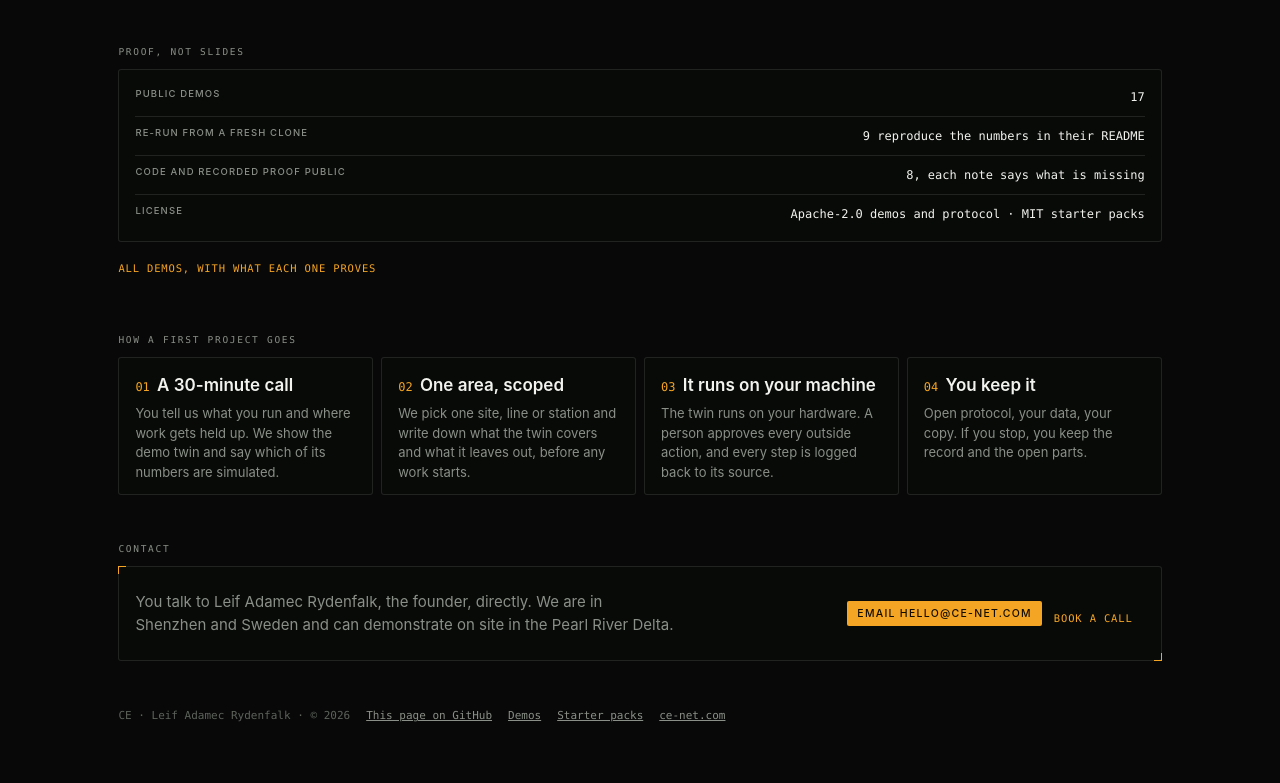
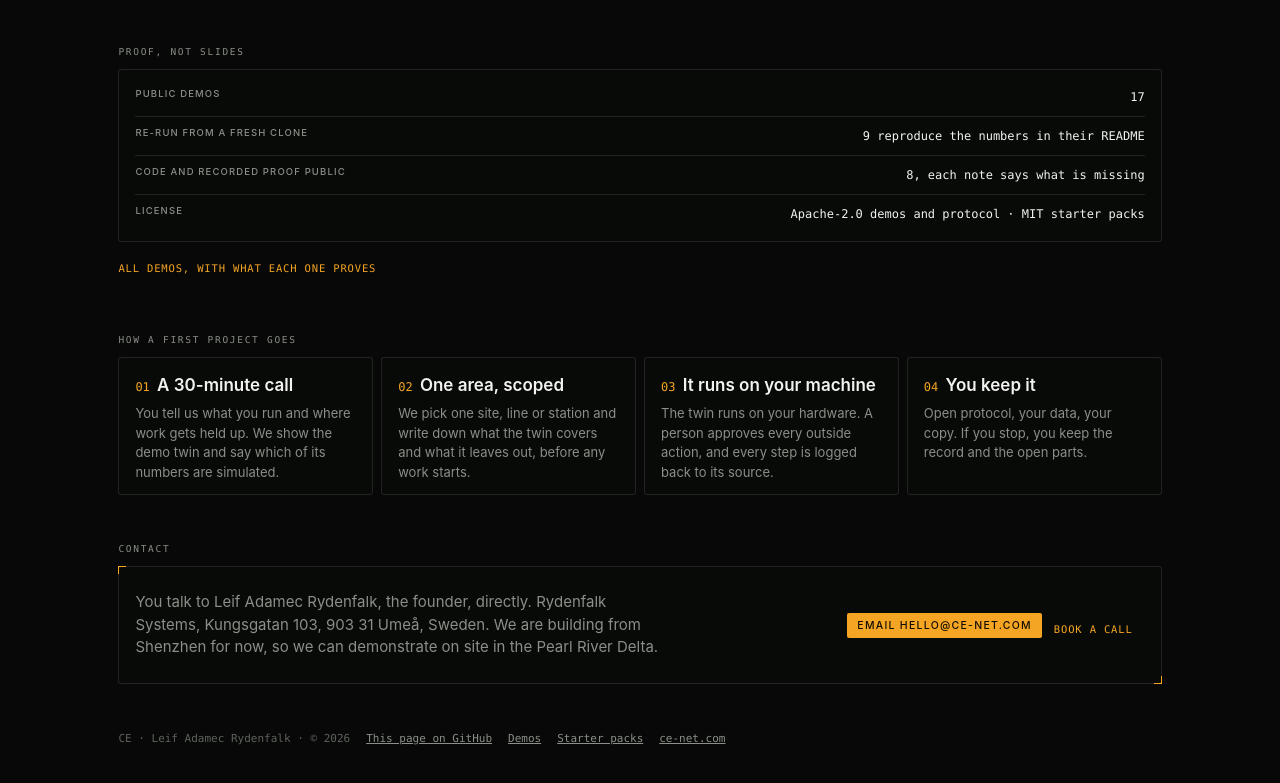
Before and after one commit to ce-net/ce-net.github.io, a plain HTML site: page work-with-us/index.html in a window 1280 px wide. Shown: the part 958-1741 px from the top of the page. Drawn offline with Linux system fonts and the light colour scheme; no server answers; a web font is replaced by a local one.

Commit message:
work-with-us: company address Kungsgatan 103, Umeå; Shenzhen only as 'building from' (Leif 9 Nov address rule)
Co-Authored-By: Claude Opus 5.5 <noreply@anthropic.com>

Signed: foreman/business
Goal: business-11141026-869 (auto)

```diff
--- a/work-with-us/index.html
+++ b/work-with-us/index.html
@@ -113,7 +113,7 @@ h2{font:500 var(--t-2xs) var(--mono);letter-spacing:var(--track-crumb);text-tran
 
 <h2>Contact</h2>
 <div class="glass ticks contact">
-<p>You talk to Leif Adamec Rydenfalk, the founder, directly. We are in Shenzhen and Sweden and can demonstrate on site in the Pearl River Delta.</p>
+<p>You talk to Leif Adamec Rydenfalk, the founder, directly. Rydenfalk Systems, Kungsgatan 103, 903 31 Umeå, Sweden. We are building from Shenzhen for now, so we can demonstrate on site in the Pearl River Delta.</p>
 <div class="links"><a class="btn primary" href="mailto:hello@ce-net.com?subject=Work%20with%20ce-net">Email hello@ce-net.com</a><a class="go" href="https://ce-net.com/contact/">Book a call</a></div>
 </div>
 
```
